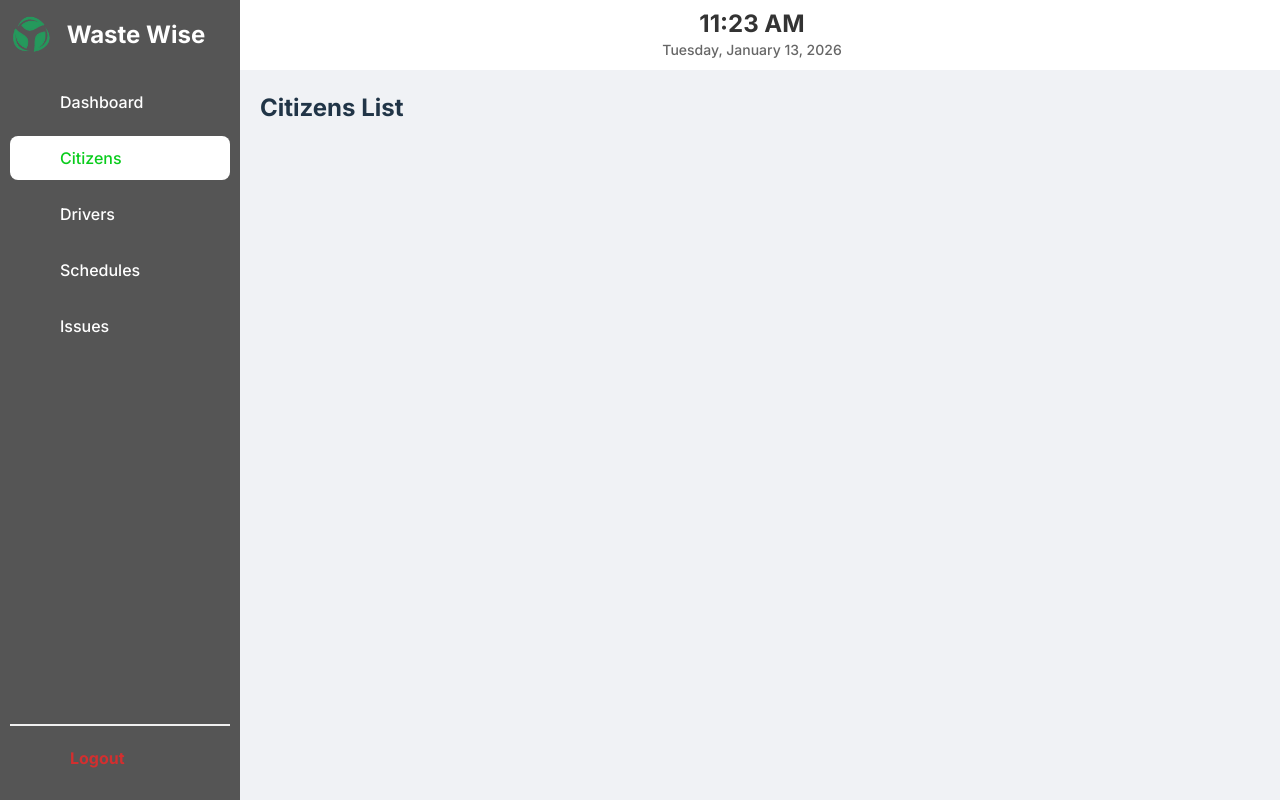
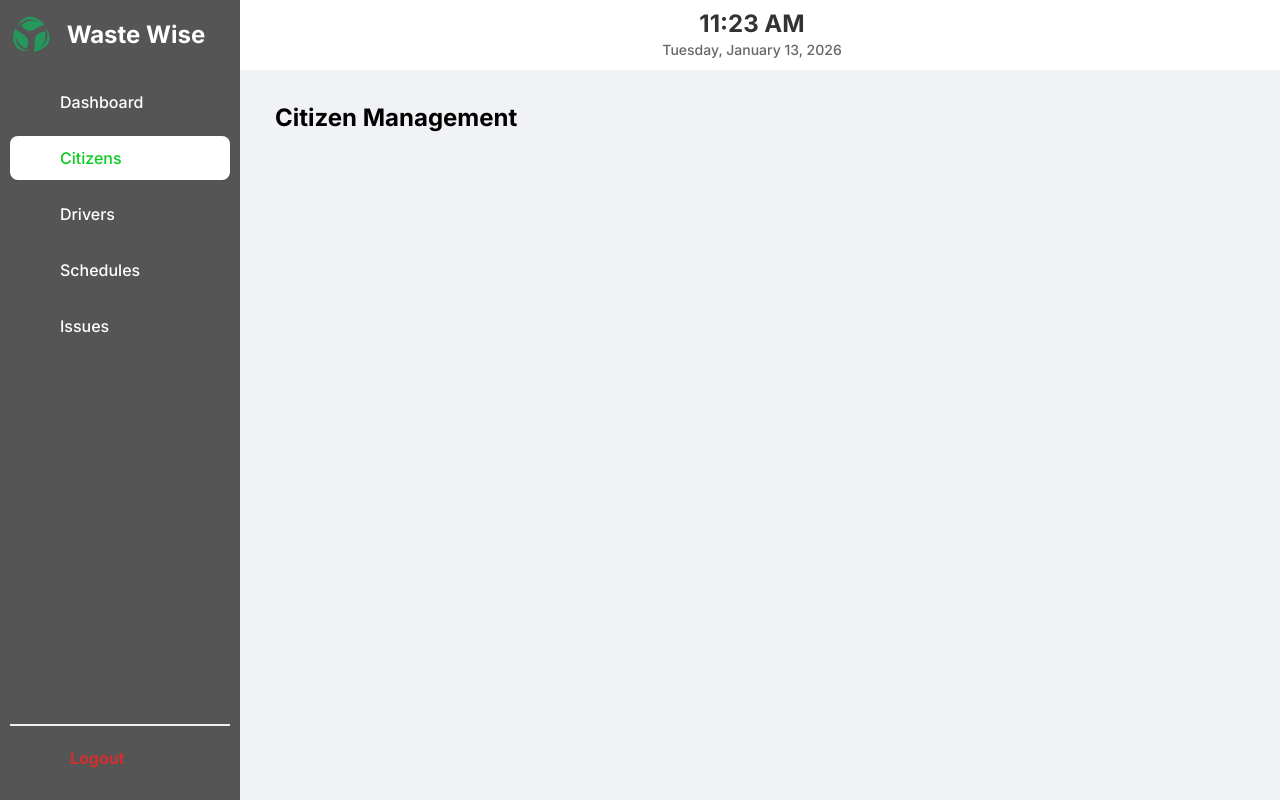
Before and after one commit to IEPrasad/Smart-Waste-Management-System, a React (Vite) app in the folder admin-panel/: page /citizen in a window 1280 px wide. Built offline with nearby package versions, Linux system fonts and the light colour scheme; no server answers; some icons are missing; a web font is replaced by a local one.

Commit message:
implement add driver section

```diff
--- a/admin-panel/src/App.jsx
+++ b/admin-panel/src/App.jsx
@@ -7,9 +7,9 @@ import Layout from './layout/Layout';
 import Login from './pages/login/login';
 
 import Drivers from './pages/Driver/Drivers';
+import Citizen from './pages/citizen/Citizen';
 
 const Dashboard = () => <h2>Dashboard</h2>;
-const Citizen = () => <h2>Citizens List</h2>;
 const Schedule = () => <h2>Schedules</h2>;
 const Issues = () => <h2>Issues</h2>;
 
--- /dev/null
+++ b/admin-panel/src/pages/citizen/Citizen.css
@@ -0,0 +1,18 @@
+.citizen-container {
+    padding: 15px;
+    width: 100%;
+}
+
+.citizen-header {
+    display: flex;
+    justify-content: space-between;
+    align-items: center;
+    margin-bottom: 24px;
+}
+
+.citizen-title {
+    font-size: 24px;
+    font-weight: bold;
+    color: #000;
+    margin: 0;
+}
--- /dev/null
+++ b/admin-panel/src/pages/citizen/Citizen.jsx
@@ -0,0 +1,14 @@
+import React from 'react';
+import './Citizen.css';
+
+const Citizen = () => {
+    return (
+        <div className="citizen-container">
+            <div className="citizen-header">
+                <h1 className="citizen-title">Citizen Management</h1>
+            </div>
+        </div>
+    );
+};
+
+export default Citizen;
```
Also changed, not shown: 1 other file (tests, documents, lock files or other folders).
